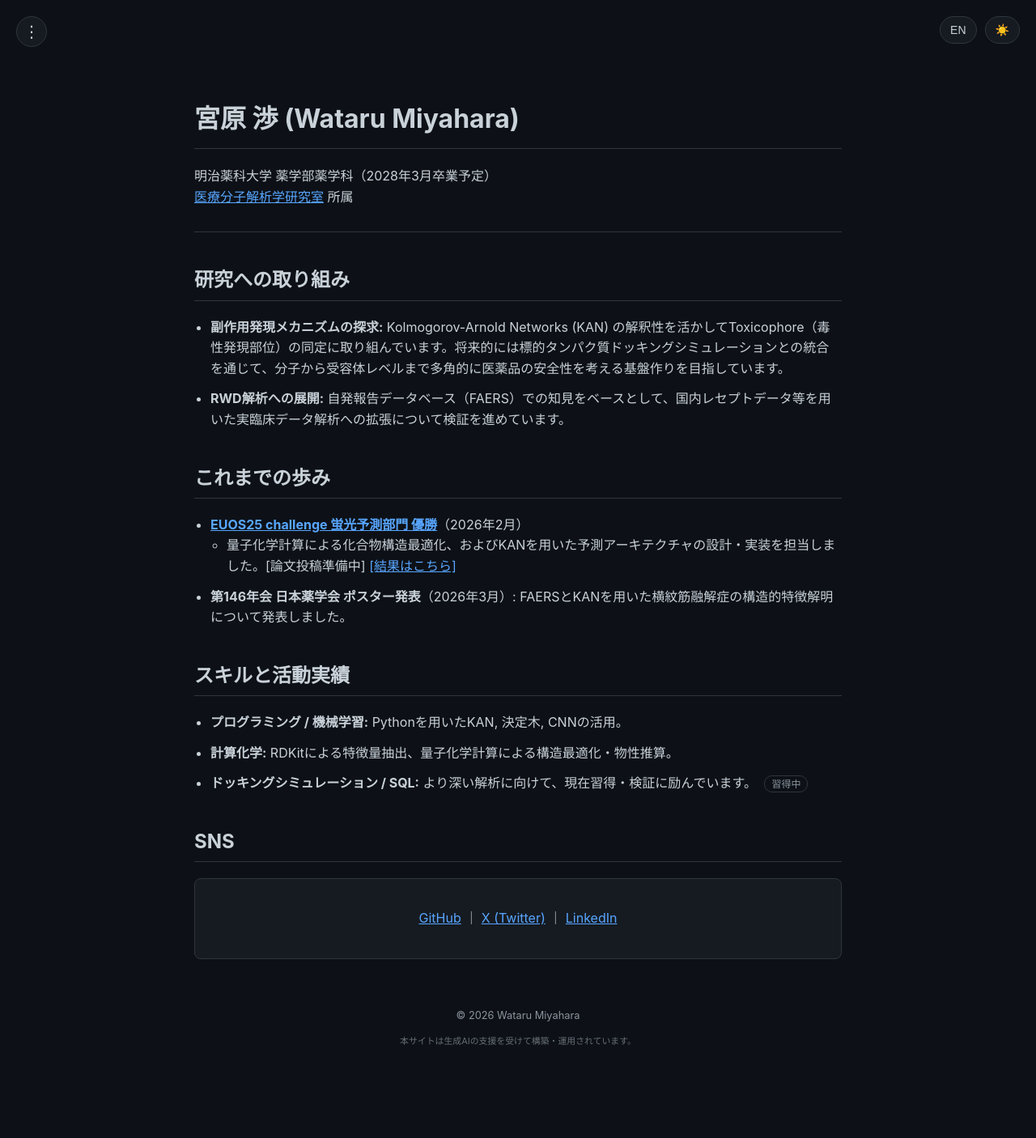
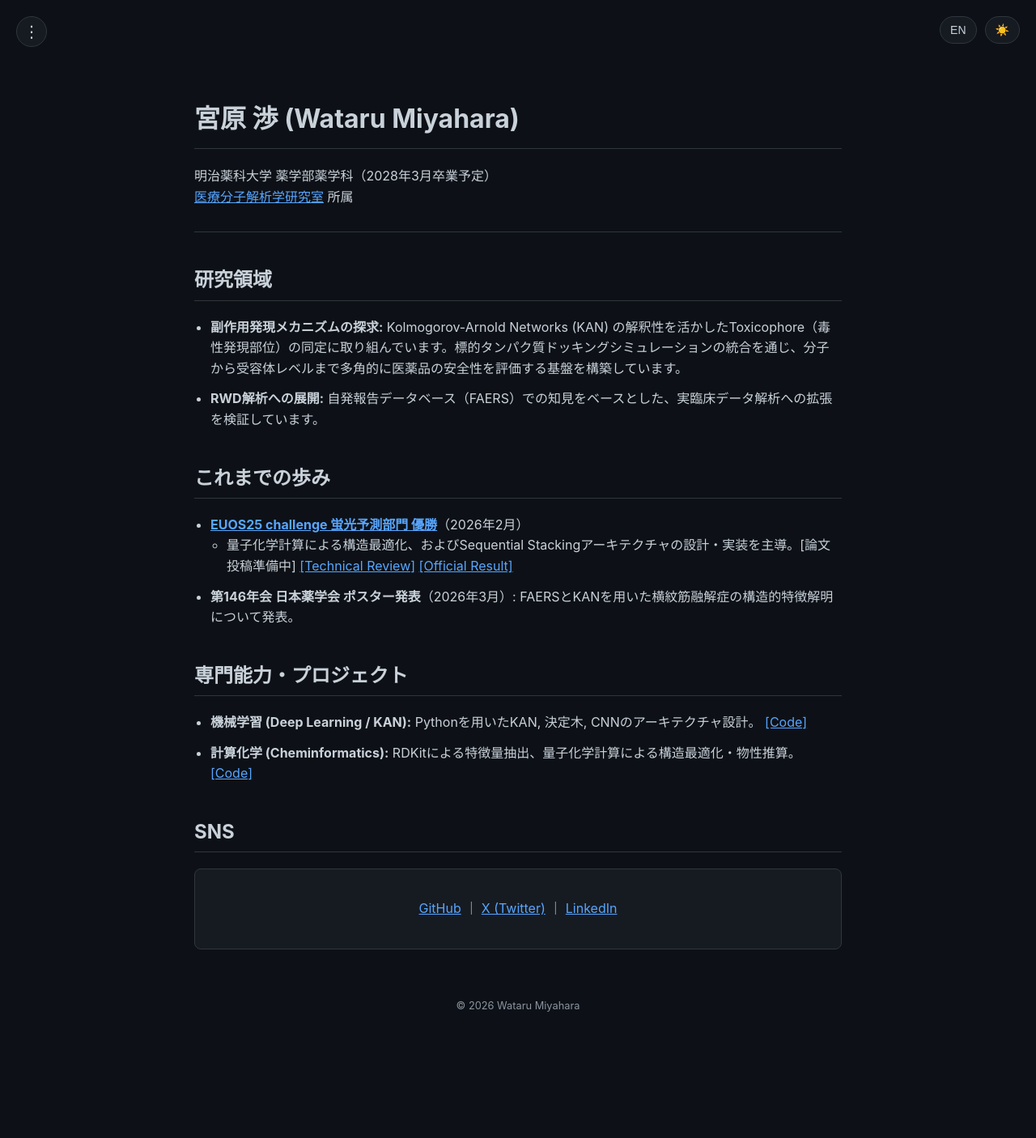
Before and after one commit to 377H-Miru/377H-Miru.github.io, a Jekyll site: the page built from index.md, in a window 1280 px wide. Shown: the whole page at 81% size. Built offline with Jekyll 4.4.1, drawn with Linux system fonts in a browser that asks for light colours; after the commit the page ends 1366 px from its top, so only the background shows below that.

Commit message:
Refactor for professional integrity: remove AI disclaimer, delete unverified skills, and reinforce evidence-based structure

```diff
--- a/_layouts/default.html
+++ b/_layouts/default.html
@@ -65,12 +65,12 @@
         body[data-lang="ja"] [data-lang-content="ja"] { display: block; }
         body[data-lang="en"] [data-lang-content="en"] { display: block; }
 
-        .badge { font-size: 0.75em; padding: 2px 8px; border-radius: 10px; border: 1px solid var(--border-color); margin-left: 5px; vertical-align: middle; color: #8b949e; }
         .tag { font-size: 0.7em; padding: 2px 8px; border-radius: 5px; color: #fff; font-weight: bold; margin-right: 5px; display: inline-block; vertical-align: middle; }
         .tag-research { background-color: var(--tag-research); }
         .tag-personal { background-color: var(--tag-personal); }
 
         .contact-box { background: var(--card-bg); padding: 20px; border-radius: 8px; border: 1px solid var(--border-color); margin-top: 20px; text-align: center; }
+        .evidence-link { font-size: 0.85em; margin-left: 8px; text-decoration: none; font-weight: bold; }
     </style>
 </head>
 <body data-theme="dark" data-lang="ja">
@@ -96,9 +96,6 @@
 
         <div class="footer">
             <p>© 2026 Wataru Miyahara</p>
-            <p style="font-size: 0.85em; opacity: 0.7;">
-                <span class="i18n-link" data-ja="本サイトは生成AIの支援を受けて構築・運用されています。" data-en="Built and maintained with the assistance of Generative AI.">本サイトは生成AIの支援を受けて構築・運用されています。</span>
-            </p>
         </div>
     </div>
 
--- a/index.md
+++ b/index.md
@@ -12,19 +12,18 @@ title: Home
 
 ---
 
-## 研究への取り組み
-- **副作用発現メカニズムの探求:** Kolmogorov-Arnold Networks (KAN) の解釈性を活かしてToxicophore（毒性発現部位）の同定に取り組んでいます。将来的には標的タンパク質ドッキングシミュレーションとの統合を通じて、分子から受容体レベルまで多角的に医薬品の安全性を考える基盤作りを目指しています。
-- **RWD解析への展開:** 自発報告データベース（FAERS）での知見をベースとして、国内レセプトデータ等を用いた実臨床データ解析への拡張について検証を進めています。
+## 研究領域
+- **副作用発現メカニズムの探求:** Kolmogorov-Arnold Networks (KAN) の解釈性を活かしたToxicophore（毒性発現部位）の同定に取り組んでいます。標的タンパク質ドッキングシミュレーションの統合を通じ、分子から受容体レベルまで多角的に医薬品の安全性を評価する基盤を構築しています。
+- **RWD解析への展開:** 自発報告データベース（FAERS）での知見をベースとした、実臨床データ解析への拡張を検証しています。
 
 ## これまでの歩み
 - **[EUOS25 challenge 蛍光予測部門 優勝](https://ochem.eu/static/challenge2025.do){:target="_blank"}**（2026年2月）
-    - 量子化学計算による化合物構造最適化、およびKANを用いた予測アーキテクチャの設計・実装を担当しました。[論文投稿準備中] [[結果はこちら]](https://www.eu-openscreen.eu/resources/eu-openscreen-news/ansicht/eu-openscreen-and-slas-announce-winners-of-the-second-joint-machine-learning-challenge-at-slas-2026.html){:target="_blank"}
-- **第146年会 日本薬学会 ポスター発表**（2026年3月）: FAERSとKANを用いた横紋筋融解症の構造的特徴解明について発表しました。
+    - 量子化学計算による構造最適化、およびSequential Stackingアーキテクチャの設計・実装を主導。[論文投稿準備中] [[Technical Review]](/posts/2026-02-25-euos25-review) [[Official Result]](https://www.eu-openscreen.eu/resources/eu-openscreen-news/ansicht/eu-openscreen-and-slas-announce-winners-of-the-second-joint-machine-learning-challenge-at-slas-2026.html){:target="_blank"}
+- **第146年会 日本薬学会 ポスター発表**（2026年3月）: FAERSとKANを用いた横紋筋融解症の構造的特徴解明について発表。
 
-## スキルと活動実績
-- **プログラミング / 機械学習:** Pythonを用いたKAN, 決定木, CNNの活用。
-- **計算化学:** RDKitによる特徴量抽出、量子化学計算による構造最適化・物性推算。
-- **ドッキングシミュレーション / SQL:** より深い解析に向けて、現在習得・検証に励んでいます。 <span class="badge">習得中</span>
+## 専門能力・プロジェクト
+- **機械学習 (Deep Learning / KAN):** Pythonを用いたKAN, 決定木, CNNのアーキテクチャ設計。 [[Code]](https://github.com/377H-Miru)
+- **計算化学 (Cheminformatics):** RDKitによる特徴量抽出、量子化学計算による構造最適化・物性推算。 [[Code]](https://github.com/377H-Miru)
 
 <h2 id="sns">SNS</h2>
 <div class="contact-box" markdown="1">
@@ -44,19 +43,18 @@ Affiliation: [Laboratory of Medical Molecule Analysis](https://u-lab.my-pharm.ac
 
 ---
 
-## Research Interests
-- **Exploring Adverse Event Mechanisms:** I am investigating Toxicophores using KAN's interpretability. My goal is to contribute to drug safety assessment by integrating molecular and receptor-level docking simulations.
-- **Expansion to RWD Analysis:** I am currently validating the application of FAERS-based findings to clinical data analysis using Japanese claims data.
+## Research Focus
+- **Investigating Adverse Event Mechanisms:** Identifying Toxicophores using KAN interpretability. Building a safety assessment framework by integrating molecular and receptor-level docking simulations.
+- **Expansion to RWD Analysis:** Validating the application of FAERS-based findings to clinical data analysis using Japanese claims data.
 
 ## My Journey
 - **[EUOS25 challenge, Fluorescence Prediction Track: Winner](https://ochem.eu/static/challenge2025.do){:target="_blank"}** (February 2026)
-    - I led the structure optimization via quantum chemistry and the design of KAN-based predictive architectures. [In preparation] [[Official Results]](https://www.linkedin.com/posts/eu-openscreen_slas2026-euopenscreen-slas2026-ugcPost-7426934129201627137-Mj-h){:target="_blank"}
-- **The 14th Annual Meeting of the Pharmaceutical Society of Japan:** Presented a poster on structural elucidation of rhabdomyolysis using FAERS and KAN (March 2026).
+    - Led structure optimization via quantum chemistry and the design of Sequential Stacking architectures. [In preparation] [[Technical Review]](/posts/2026-02-25-euos25-review) [[Official Result]](https://www.eu-openscreen.eu/resources/eu-openscreen-news/ansicht/eu-openscreen-and-slas-announce-winners-of-the-second-joint-machine-learning-challenge-at-slas-2026.html){:target="_blank"}
+- **The 146th Annual Meeting of the Pharmaceutical Society of Japan:** Presented a poster on structural elucidation of rhabdomyolysis using FAERS and KAN (March 2026).
 
 ## Skills & Projects
-- **Programming / ML:** Applying KAN, Decision Trees, and CNN via Python.
-- **CompChem:** Feature extraction via RDKit and structure optimization via quantum chemistry.
-- **Docking Simulation / SQL:** Currently acquiring and validating these skills for deeper integrated analysis. <span class="badge">In Progress</span>
+- **Machine Learning (Deep Learning / KAN):** Architecture design of KAN, Decision Trees, and CNN via Python. [[Code]](https://github.com/377H-Miru)
+- **CompChem:** Feature extraction via RDKit and structure optimization via quantum chemistry. [[Code]](https://github.com/377H-Miru)
 
 <h2 id="sns">SNS</h2>
 <div class="contact-box" markdown="1">
```
